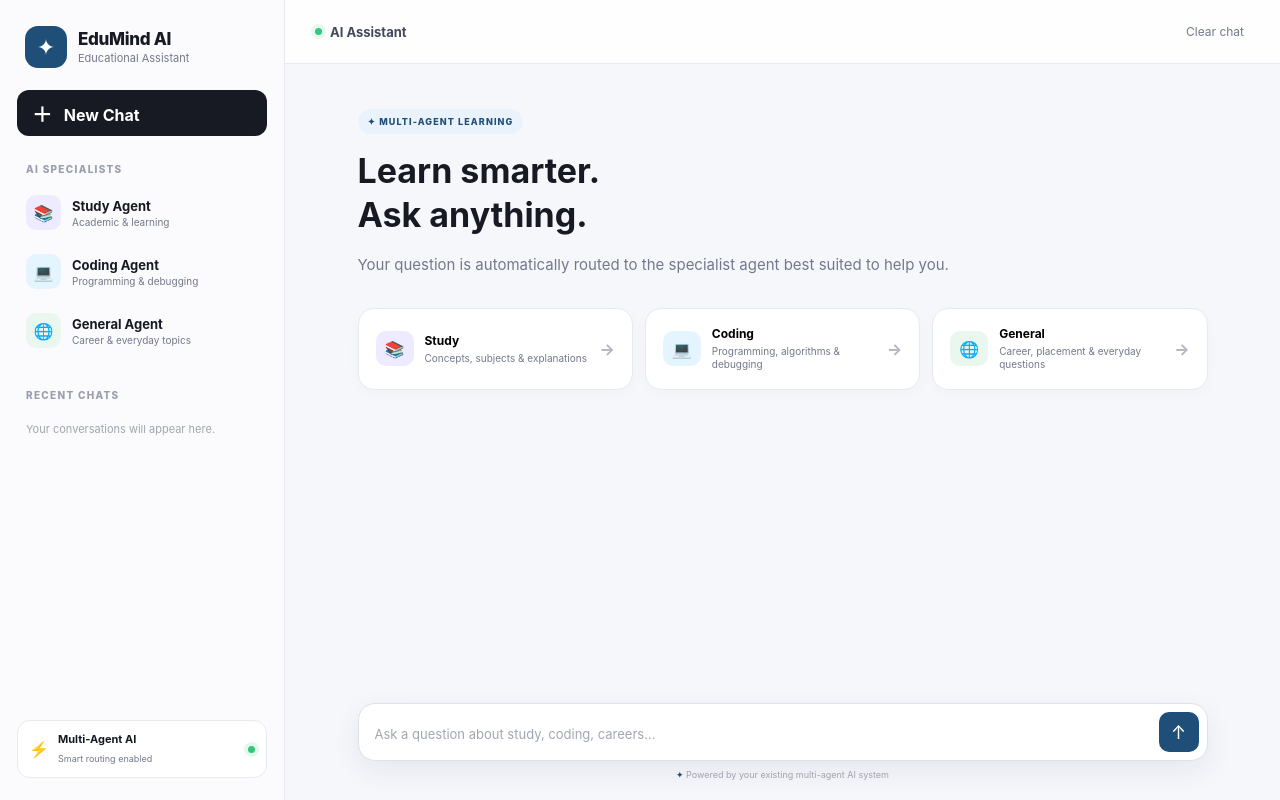
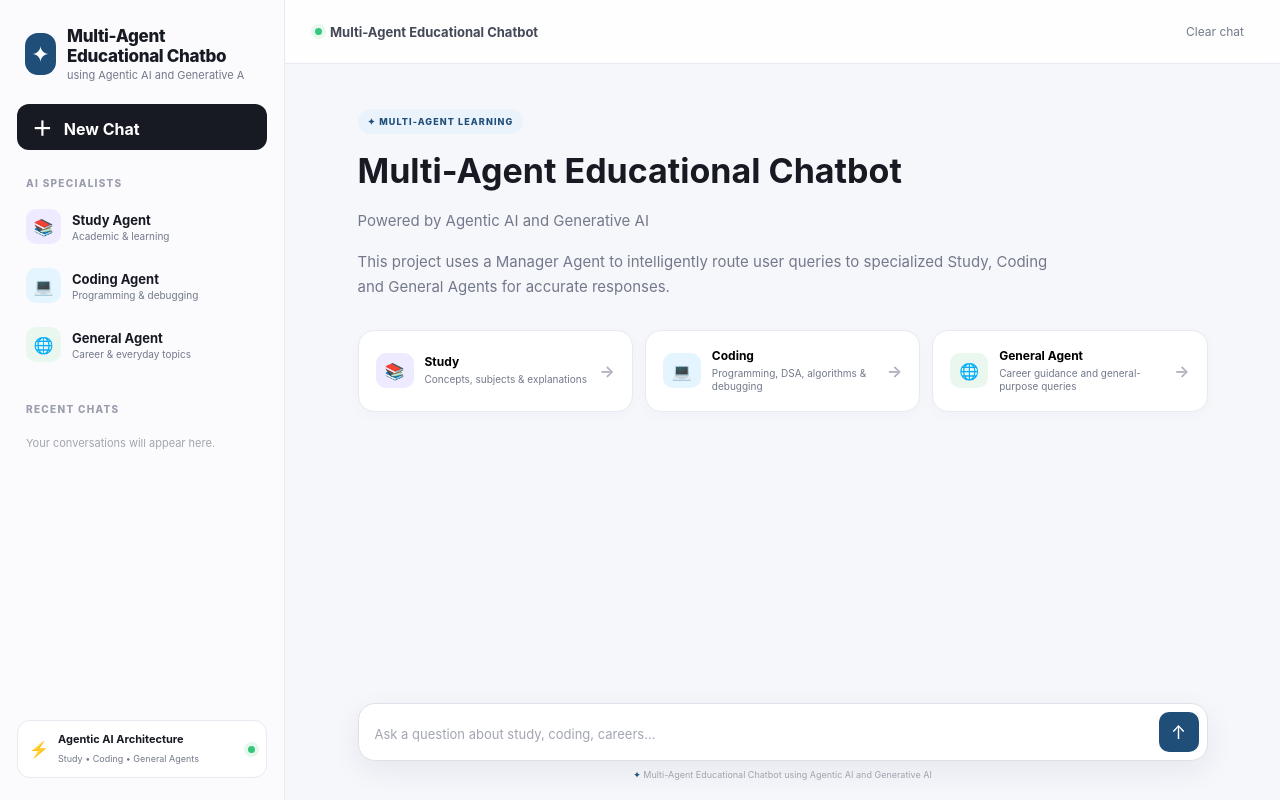
Before and after one commit to manasvitech-ai/multi-agent-educational-chatbot, a Flask app: page / in a window 1280 px wide. Run offline with Flask 3, Linux system fonts and the light colour scheme.

Commit message:
Update index.html

```diff
--- a/templates/index.html
+++ b/templates/index.html
@@ -4,7 +4,7 @@
     <meta charset="UTF-8">
     <meta name="viewport" content="width=device-width, initial-scale=1.0">
     <meta name="description" content="Multi-Agent Educational Chatbot">
-    <title>EduMind AI — Multi-Agent Educational Chatbot</title>
+    <title> Multi-Agent Educational Chatbot using Agentic AIand Generative AI</title>
     <link rel="stylesheet" href="{{ url_for('static', filename='style.css') }}">
 </head>
 <body>
@@ -14,8 +14,8 @@
         <div class="brand">
             <div class="brand-mark">✦</div>
             <div>
-                <div class="brand-name">EduMind AI</div>
-                <div class="brand-subtitle">Educational Assistant</div>
+                <div class="brand-name">Multi-Agent Educational Chatbo</div>
+                <div class="brand-subtitle">using Agentic AI and Generative A</div>
             </div>
         </div>
 
@@ -62,8 +62,8 @@
             <div class="architecture-mini">
                 <span>⚡</span>
                 <div>
-                    <strong>Multi-Agent AI</strong>
-                    <small>Smart routing enabled</small>
+                    <strong>Agentic AI Architecture</strong>
+                    <small>Study • Coding • General Agents</small>
                 </div>
                 <span class="status-dot"></span>
             </div>
@@ -75,7 +75,7 @@
             <button class="mobile-menu" id="mobileMenu" aria-label="Open menu">☰</button>
             <div class="topbar-title">
                 <span class="live-dot"></span>
-                AI Assistant
+                Multi-Agent Educational Chatbot
             </div>
             <button class="clear-btn" id="clearBtn" title="Clear conversation">Clear chat</button>
         </header>
@@ -83,12 +83,16 @@
         <section class="chat-area" id="chatArea">
             <div class="welcome" id="welcome">
                 <div class="welcome-badge">✦ MULTI-AGENT LEARNING</div>
-                <h1>Learn smarter.<br><span>Ask anything.</span></h1>
-                <p>
-                    Your question is automatically routed to the specialist
-                    agent best suited to help you.
-                </p>
+             <h1>Multi-Agent Educational Chatbot</h1>
 
+<p>
+Powered by Agentic AI and Generative AI
+</p>
+
+<p>
+This project uses a Manager Agent to intelligently route user queries
+to specialized Study, Coding and General Agents for accurate responses.
+</p>
                 <div class="agent-grid">
                     <button class="agent-card" data-prompt="Explain photosynthesis in simple words.">
                         <div class="card-icon study">📚</div>
@@ -103,7 +107,7 @@
                         <div class="card-icon coding">💻</div>
                         <div>
                             <strong>Coding</strong>
-                            <span>Programming, algorithms & debugging</span>
+                            <span>Programming, DSA, algorithms & debugging</span>
                         </div>
                         <b>→</b>
                     </button>
@@ -111,8 +115,8 @@
                     <button class="agent-card" data-prompt="How can I prepare for college placements?">
                         <div class="card-icon general">🌐</div>
                         <div>
-                            <strong>General</strong>
-                            <span>Career, placement & everyday questions</span>
+                            <strong>General Agent</strong>
+                            <span>Career guidance and general-purpose queries</span>
                         </div>
                         <b>→</b>
                     </button>
@@ -146,7 +150,7 @@
                 </button>
             </form>
             <div class="composer-note">
-                <span>✦</span> Powered by your existing multi-agent AI system
+                <span>✦</span> Multi-Agent Educational Chatbot using Agentic AI and Generative AI
             </div>
         </footer>
     </main>
```
